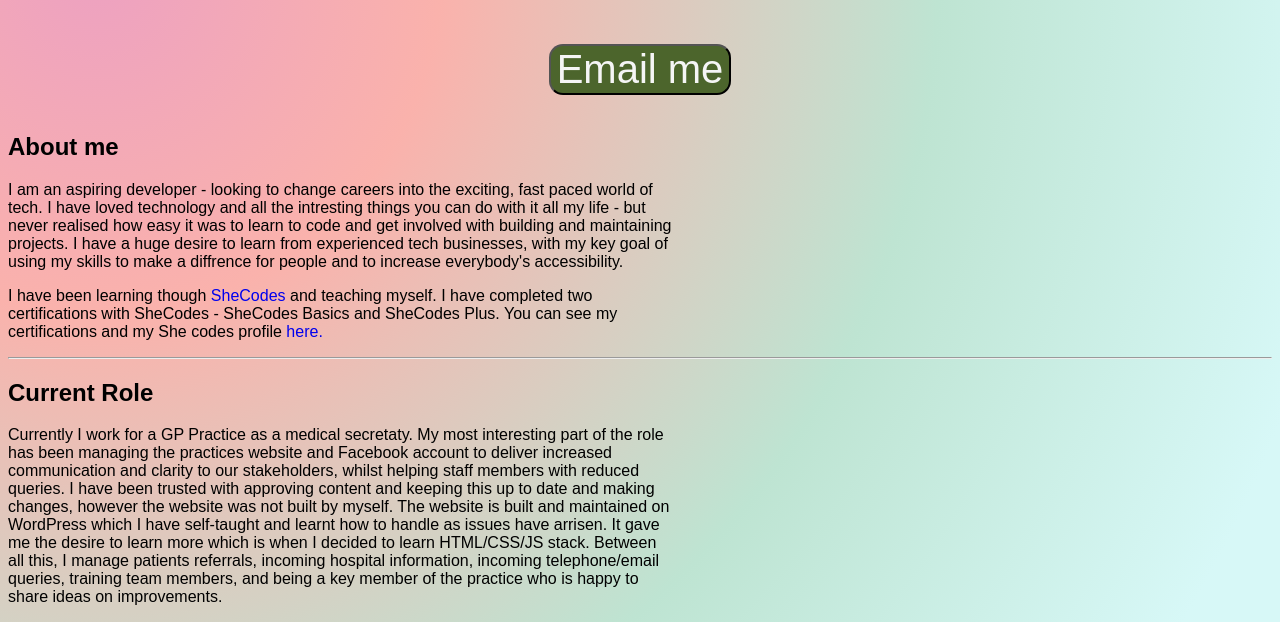
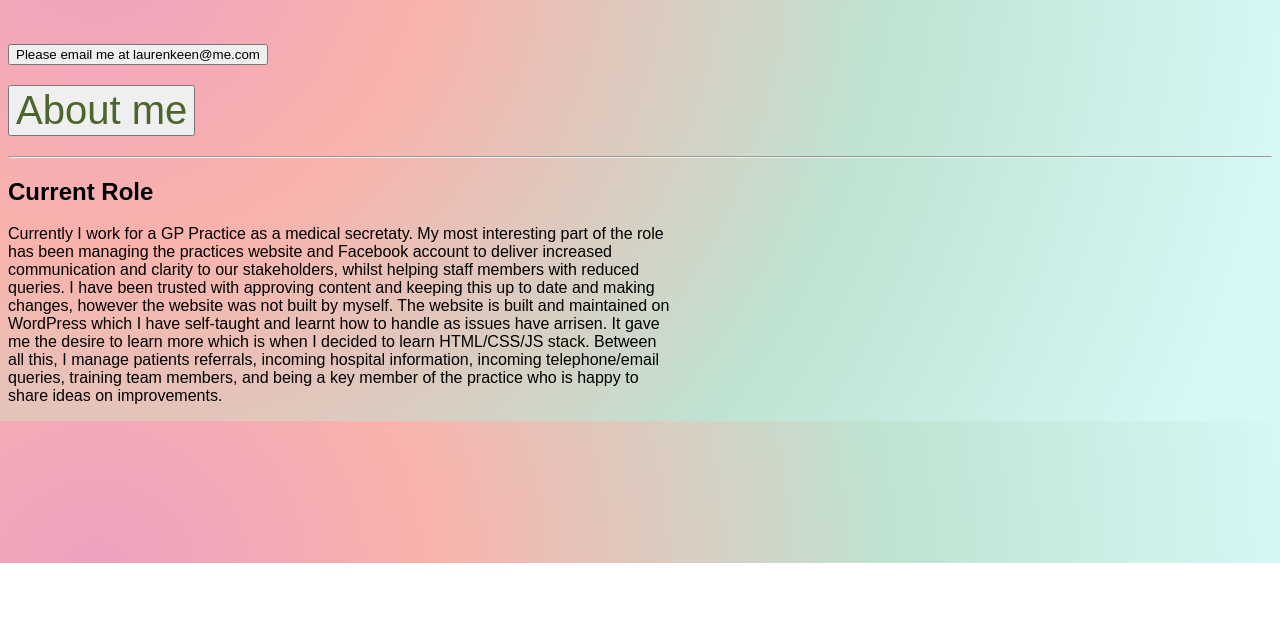
Before and after one commit to laurnwheeldn/MyPage, a plain HTML site: page laurnwheeldn.html in a window 1280 px wide. Shown: the part 237-859 px from the top of the page. After the commit the page ends 800 px from the top, so only its background shows below. Drawn offline with nearby package versions, Linux system fonts and the light colour scheme.

Commit message:
editing button to about me with js injection

```diff
--- a/Style.css
+++ b/Style.css
@@ -36,12 +36,20 @@ a:hover{
     display: block;
     margin: 30px;
 }
-#emailMe {
-    background-color: #4C652C;
-    box-shadow: 10px;
+#aboutMe {
     display: block;
     margin: 0% auto;
     font-size: 40px;
-    color: whitesmoke;
-    border-radius: 14px;
+
 }
+#aboutMe:hover {
+    cursor: pointer;
+}
+#aboutMeButton {
+    color: #4C652C;
+    box-shadow: 4px;
+    display: inline-block;
+    margin: 0% auto;
+    font-size: 40px;
+
+}
--- a/laurnwheeldn.html
+++ b/laurnwheeldn.html
@@ -11,12 +11,12 @@
 </head>
 <body>
  <h1>Hi - welcome to my page!<em><div id="clockUK"></div></em></h1>
- <button id="emailMe">Email me</button>
+ <button id="emailMe">Please email me at laurenkeen@me.com</button>
  <img id="myImage" src="https://s3.amazonaws.com/shecodesio-production/students/avatars/000/084/265/medium/laurenwheelies.jpeg?1663018941" alt="A picture of myself - Hi!">
 </br>
-<h2> About me</h2>
-<p>I am an aspiring developer - looking to change careers into the exciting, fast paced world of tech. I have loved technology and all the intresting things you can do with it all my life - but never realised how easy it was to learn to code and get involved with building and maintaining projects. I have a huge desire to learn from experienced tech businesses, with my key goal of using my skills to make a diffrence for people and to increase everybody's accessibility.</p>
-<p>I have been learning though <a href="https://www.shecodes.io">SheCodes</a> and teaching myself. I have completed two certifications with SheCodes - SheCodes Basics and SheCodes Plus. You can see my certifications and my She codes profile <a href="https://www.shecodes.io/graduates/47803-lauren-wheeldon">here.</a></p>
+<h2> <button id="aboutMeButton">About me</button></h2>
+<p id="aboutMe"></p>
+
 <hr>
 <h2>Current Role</h2>
 <p>Currently I work for a GP Practice as a medical secretaty. My most interesting part of the role has been managing the practices website and Facebook account to deliver increased communication and clarity to our stakeholders, whilst helping staff members with reduced queries. I have been trusted with approving content and keeping this up to date and making changes, however the website was not built by myself. The website is built and maintained on WordPress which I have self-taught and learnt how to handle as issues have arrisen. It gave me the desire to learn more which is when I decided to learn HTML/CSS/JS stack. Between all this, I manage patients referrals, incoming hospital information, incoming telephone/email queries, training team members, and being a key member of the practice who is happy to share ideas on improvements.</p>
--- a/script.js
+++ b/script.js
@@ -1,10 +1,10 @@
-function emailLauren (event) {
+function showAboutMe (event) {
   event.preventDefault();
-  emailMe.innerHTML = 'Please email me at laurenkeen@me.com';
+  aboutMe.innerHTML = 'I am an aspiring developer - looking to change careers into the exciting, fast paced world of tech. I have loved technology and all the intresting things you can do with it all my life - but never realised how easy it was to learn to code and get involved with building and maintaining projects. I have a huge desire to learn from experienced tech businesses, with my key goal of using my skills to make a diffrence for people and to increase accessibility. I have been learning though <a href="https://www.shecodes.io">SheCodes</a> and teaching myself. I have completed two certifications with SheCodes - SheCodes Basics and SheCodes Plus. You can see my certifications and my She codes profile <a href="https://www.shecodes.io/graduates/47803-lauren-wheeldon">here.';
 }
 
-let emailMe = document.querySelector(`#emailMe`);
-emailMe.addEventListener("click", emailLauren);
+let aboutMe = document.querySelector(`#aboutMe`);
+aboutMe.addEventListener("click", showAboutMe);
 
 
 let now = new Date();
```
